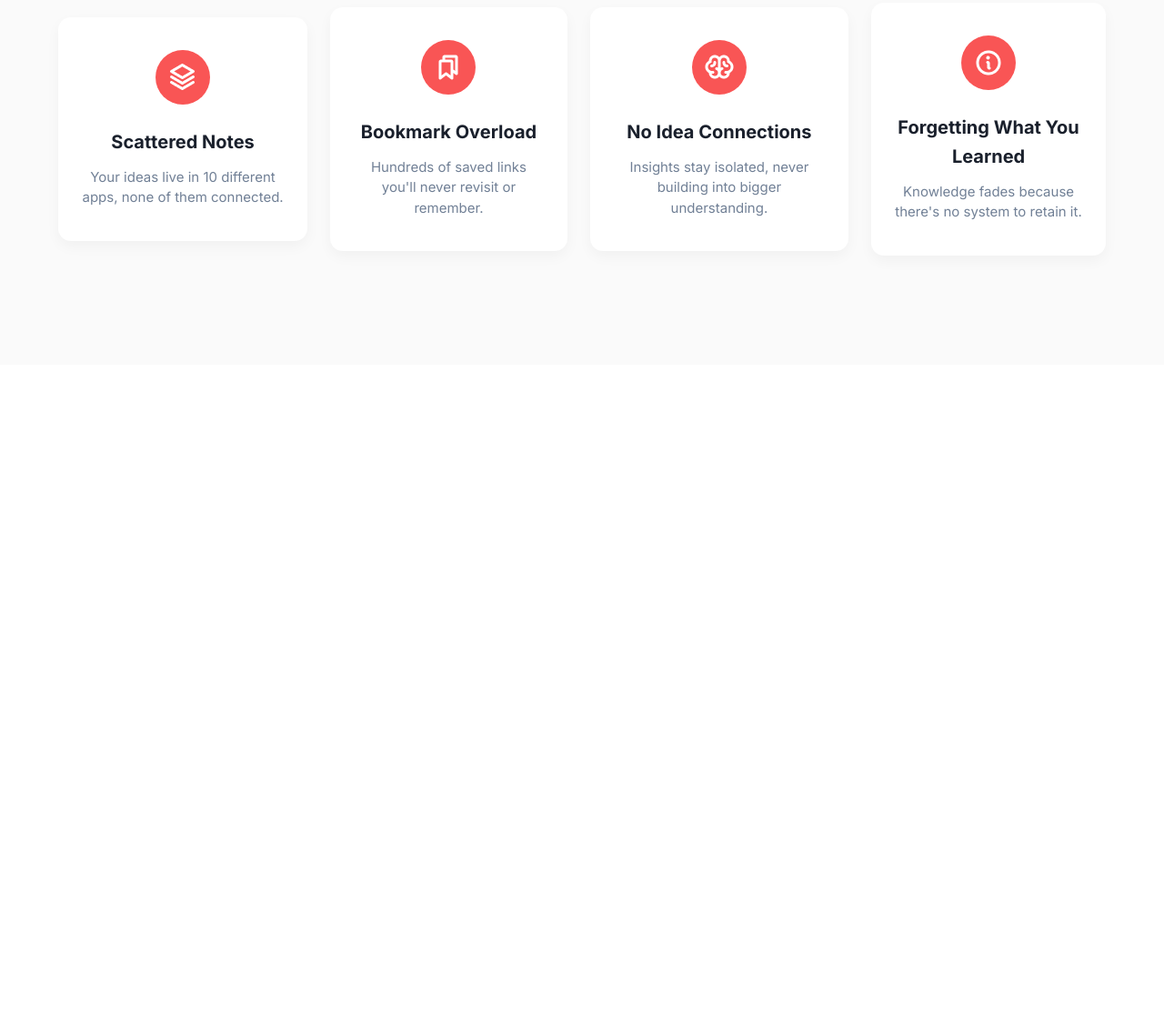
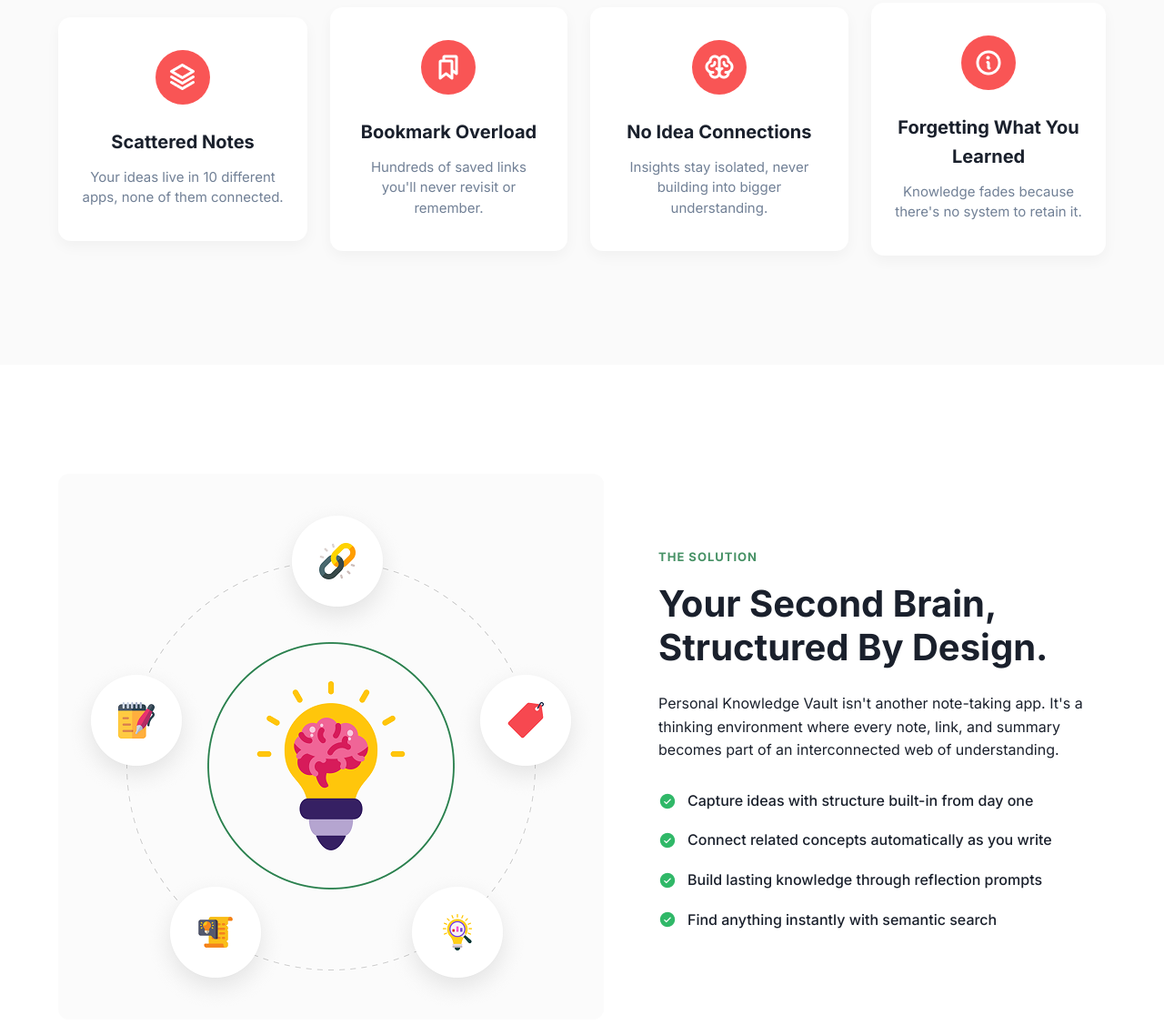
Before and after one commit to rakibulhasanridoy/Assignment01, a plain HTML site: page index.html in a window 1280 px wide. Shown: the part 1003-2130 px from the top of the page at 91% size. Before the commit the page ends 1404 px from the top, so only its background shows below. Drawn offline with Linux system fonts and the light colour scheme; files whose address does not match are found by name.

Commit message:
solution section creation

```diff
--- a/index.html
+++ b/index.html
@@ -65,5 +65,22 @@
             </div>
         </div>
     </section>
+    <section class="solution-section">
+        <div class="container solution-grid">
+            <img src="./Assets/knowledge.png" alt="Knowledge Graph">
+            <div class="solution-text">
+                <span class="label">THE SOLUTION</span>
+                <h2>Your Second Brain, <br>Structured By Design.</h2>
+                <p>Personal Knowledge Vault isn't another note-taking app. It's a thinking environment where every note, link, and summary becomes part of an interconnected web of understanding.</p>
+                <ul class="check-list">
+                    <li><img src="./Assets/CheckCircle.png" alt=""> Capture ideas with structure built-in from day one</li>
+                    <li><img src="./Assets/CheckCircle.png" alt=""> Connect related concepts automatically as you write</li>
+                    <li><img src="./Assets/CheckCircle.png" alt=""> Build lasting knowledge through reflection prompts</li>
+                    <li><img src="./Assets/CheckCircle.png" alt=""> Find anything instantly with semantic search</li>
+                </ul>
+            </div>
+        </div>
+    </section>
+
 </body>
 </html>
--- a/style.css
+++ b/style.css
@@ -236,3 +236,55 @@ header {
     color: #718096;
     line-height: 1.5;
 }
+.solution-section {
+    padding: 120px 0;
+    background: white;
+}
+
+.solution-grid {
+    display: grid;
+    grid-template-columns: 1fr 1fr;
+    gap: 60px;
+    align-items: center;
+}
+
+.solution-img {
+    width: 100%;
+    border-radius: 16px;
+    box-shadow: 0 20px 40px rgba(0,0,0,0.08);
+
+}
+
+
+.label {
+    color: #469165;
+    font-weight: 700;
+    font-size: 13px;
+    letter-spacing: 1px;
+}
+
+.solution-text h2 {
+    font-size: 40px;
+    margin: 15px 0 25px;
+    line-height: 1.2;
+}
+
+.check-list {
+    list-style: none;
+    margin-top: 30px;
+}
+
+.check-list li {
+    display: flex;
+    align-items: center;
+    gap: 12px;
+    margin-bottom: 18px;
+    font-weight: 500;
+    font-size: 16px;
+}
+
+.check-list i {
+    color: #469165;
+    font-size: 20px;
+    flex-shrink: 0;
+}
```
